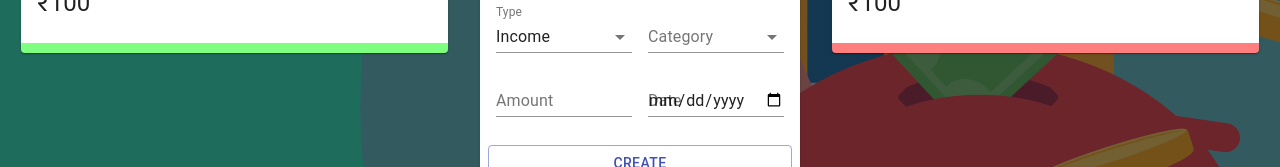
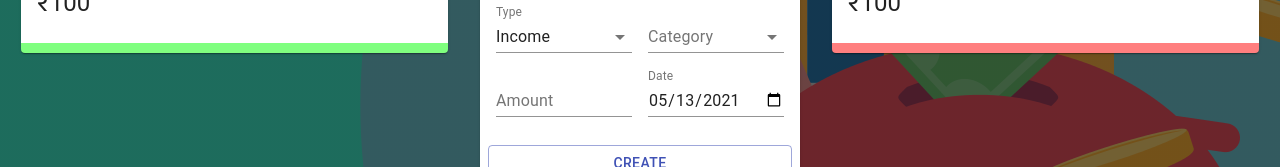
Before and after one commit to PushpakB3096/react-voice-exp-tracker, a React (Create React App) app: page / in a window 1280 px wide. Shown: the part 420-587 px from the top of the page. Built offline with nearby package versions, Linux system fonts and the light colour scheme.

Commit message:
Add Material UI standard date format

```diff
--- a/src/components/Main/Form/Form.jsx
+++ b/src/components/Main/Form/Form.jsx
@@ -16,6 +16,7 @@ import {
   incomeCategories,
   expenseCategories,
 } from "../../../constants/category";
+import formatDate from "../../../utils/formatDate";
 import useStyles from "./styles";
 
 // state of initial form
@@ -23,7 +24,7 @@ const initialFormState = {
   type: "Income",
   category: "",
   amount: "",
-  date: new Date(),
+  date: formatDate(new Date()),
 };
 const Form = () => {
   const classes = useStyles();
@@ -107,7 +108,9 @@ const Form = () => {
           type="date"
           label="Date"
           value={formData.date}
-          onChange={(e) => setFormData({ ...formData, date: e.target.value })}
+          onChange={(e) =>
+            setFormData({ ...formData, date: formatDate(e.target.value) })
+          }
           fullWidth
         />
       </Grid>
--- /dev/null
+++ b/src/utils/formatDate.js
@@ -0,0 +1,27 @@
+const formatDate = (dateObj) => {
+  // Material UI expects the date to be given in the following format - 2021-05-13
+
+  // convert dateObj to proper JS date
+  const date = new Date(dateObj);
+  /*
+    Get the month from the Date obj and add 1 to it because JS date starts from 0. Also converting to template literal
+    because we need to convert it to string
+    */
+  let month = `${date.getMonth() + 1}`;
+  let day = date.getDate();
+  const year = date.getFullYear();
+
+  // Material UI expects single digit months and days to be prepended with a zero
+  if (month.length < 2) {
+    month = `0${month}`;
+  }
+
+  if (day.length < 2) {
+    day = `0${day}`;
+  }
+
+  const formattedDate = [year, month, day].join("-");
+  return formattedDate;
+};
+
+export default formatDate;
```
